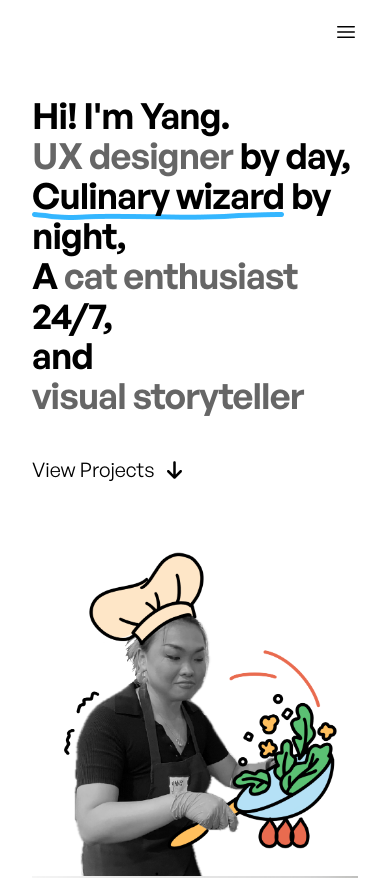
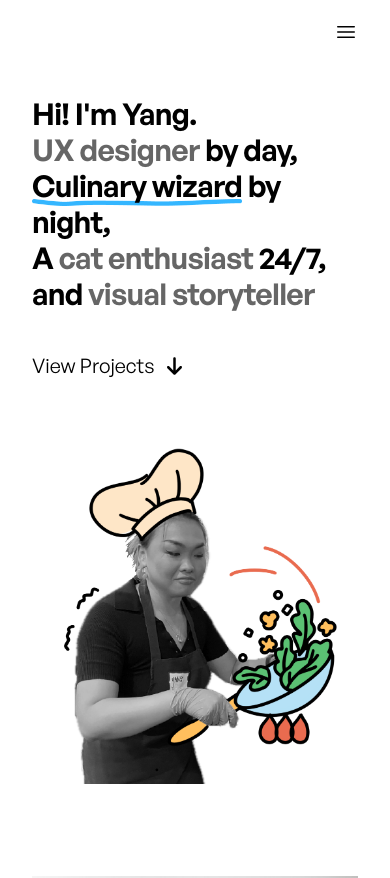
Before and after one commit to thomas-j-back/yang-portfolio-site-front-end, a Next.js app: page / in a window 390 px wide. Shown: the top 878 px of the page. Built offline with nearby package versions, Linux system fonts and the light colour scheme.

Commit message:
committing change

```diff
--- a/src/app/ui_components/hero_banner/hero_banner.tsx
+++ b/src/app/ui_components/hero_banner/hero_banner.tsx
@@ -54,7 +54,7 @@ export const HeroBanner: FunctionComponent = () => {
         <motion.div initial={{ opacity: 0, y: -50 }}
             animate={{ opacity: 1, y: 0 }} className="hero-banner-bg bg-white text-black pt-8 px-8 pb-16 md:px-20 lg:px-32 xl:px-64 2xl:px-96 flex flex-col justify-center grid  sm:grid-cols-2 grid-cols-1 items-center justify-center gap-0 sm:gap-4">
             <div>
-                <div className="font-semibold tracking-tight text-4xl relative z-10">
+                <div className="font-semibold tracking-tight md:text-4xl text-3xl relative z-10">
                     <p>
                         Hi! I&apos;m Yang.</p>
                     <p>
@@ -63,7 +63,6 @@ export const HeroBanner: FunctionComponent = () => {
                         }} className={`${currentHeroImg == heroImages.default ? 'span-selected' : 'text-hero-highlight'} cursor-pointer relative whitespace-nowrap`}>UX designer
                                 <Image
                                 src="/hero_banner/highlights/ux_designer_highlight.png"
-                                alt="text scribble"
                                 width={0}
                                 height={0}
                                 sizes="100vw"
@@ -78,7 +77,6 @@ export const HeroBanner: FunctionComponent = () => {
                         }} className={`${currentHeroImg == heroImages.culinary ? 'span-selected' : 'text-hero-highlight'} cursor-pointer relative whitespace-nowrap`} >Culinary wizard
                                 <Image
                                 src="/hero_banner/highlights/culinary_highlight.png"
-                                alt="text scribble"
                                 width={0}
                                 height={0}
                                 sizes="100vw"
@@ -93,7 +91,6 @@ export const HeroBanner: FunctionComponent = () => {
                         }} className={`${currentHeroImg == heroImages.cat ? 'span-selected' : 'text-hero-highlight'} cursor-pointer relative whitespace-nowrap`}>cat enthusiast
                                 <Image
                                 src="/hero_banner/highlights/cat_highlight.png"
-                                alt="text scribble"
                                 width={0}
                                 height={0}
                                 sizes="100vw"
--- a/src/app/ui_components/hero_banner/hero_image.tsx
+++ b/src/app/ui_components/hero_banner/hero_image.tsx
@@ -44,7 +44,7 @@ export const HeroImage: FunctionComponent<HeroImageProps> = ({
                     alt={selectedImageAlt}
                     width={0}
                     height={0}
-                    sizes="100%"
+                    sizes="100vh"
                     style={imageProps.css}
                     priority
                 />
```
